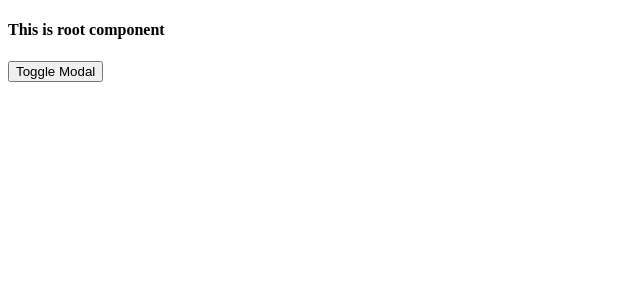
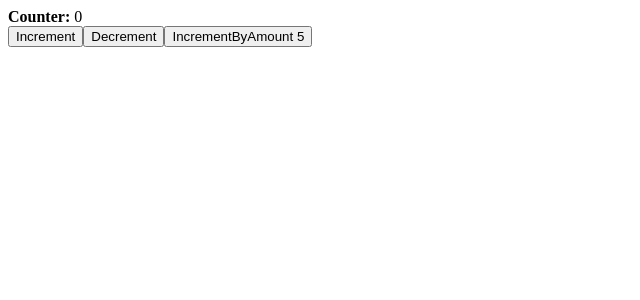
Before and after one commit to ritesh31/complete_react_tutorial, a React app: page / in a window 1280 px wide. Shown: the top 300 px of the page, without its empty margins (0-640 px from the left). Built offline with nearby package versions, Linux system fonts and the light colour scheme.

Commit message:
React redux toolkit.

```diff
--- a/package.json
+++ b/package.json
@@ -11,8 +11,10 @@
   "author": "",
   "license": "ISC",
   "dependencies": {
+    "@reduxjs/toolkit": "^1.9.7",
     "react": "^18.2.0",
-    "react-dom": "^18.2.0"
+    "react-dom": "^18.2.0",
+    "react-redux": "^8.1.3"
   },
   "devDependencies": {
     "@babel/core": "^7.23.3",
--- a/src/App.js
+++ b/src/App.js
@@ -1,4 +1,6 @@
 import React, { Suspense, lazy, useMemo, useRef, useState } from "react";
+import { useSelector, useDispatch } from "react-redux";
+import { increment, decrement, incrementByAmount } from "./reducers/counterSlice";
 import Button from "./Button";
 // import Text from "./Text";
 import Timer from "./Timer";
@@ -20,13 +22,18 @@ function delayForDemo(promise) {
 }
 
 const App = () => {
-  const [showModal, setShowModal] = useState(false);
+  const count = useSelector((state) => state.counter.counterValue);
+  const dispatch = useDispatch();
 
   return (
     <>
-      <h4>This is root component</h4>
-      <button onClick={() => setShowModal(!showModal)}>Toggle Modal</button>
-      {showModal && createPortal(<Modal />, document.body)}
+      <strong>Counter: </strong>
+      {count}
+      <div>
+        <button onClick={() => dispatch(increment())}>Increment</button>
+        <button onClick={() => dispatch(decrement())}>Decrement</button>
+        <button onClick={() => dispatch(incrementByAmount(5))}>IncrementByAmount 5</button>
+      </div>
     </>
   );
 };
--- a/src/index.js
+++ b/src/index.js
@@ -10,10 +10,16 @@
 
 // JSX converted into React element using babel
 // Ex. <div>Sample<div>  ->  const div = React.createElement("div", {}, "Sample");
-import React from 'react';
-import { createRoot } from 'react-dom/client';
+import React from "react";
+import { createRoot } from "react-dom/client";
+import { store } from "./store";
+import { Provider } from "react-redux";
 import "./styles.css";
 import App from "./App";
 
 const root = createRoot(document.getElementById("root"));
-root.render(<App />);
+root.render(
+  <Provider store={store}>
+    <App />
+  </Provider>
+);
--- /dev/null
+++ b/src/reducers/counterSlice.js
@@ -0,0 +1,26 @@
+import { createSlice } from "@reduxjs/toolkit";
+
+const initialState = {
+  counterValue: 0,
+};
+
+export const counterSlice = createSlice({
+  name: "counter",
+  initialState,
+  reducers: {
+    increment: (state) => {
+      state.counterValue += 1;
+    },
+    decrement: (state) => {
+      state.counterValue -= 1;
+    },
+    incrementByAmount: (state, action) => {
+      state.counterValue += action.payload;
+    },
+  },
+});
+
+// Action creators are generated for each case reducer function
+export const { increment, decrement, incrementByAmount } = counterSlice.actions;
+
+export default counterSlice.reducer;
--- /dev/null
+++ b/src/store.js
@@ -0,0 +1,8 @@
+import { configureStore } from "@reduxjs/toolkit";
+import counterSlice from "./reducers/counterSlice";
+
+export const store = configureStore({
+  reducer: {
+    counter: counterSlice,
+  },
+});
```
Also changed, not shown: 1 other file (tests, documents, lock files or other folders).
